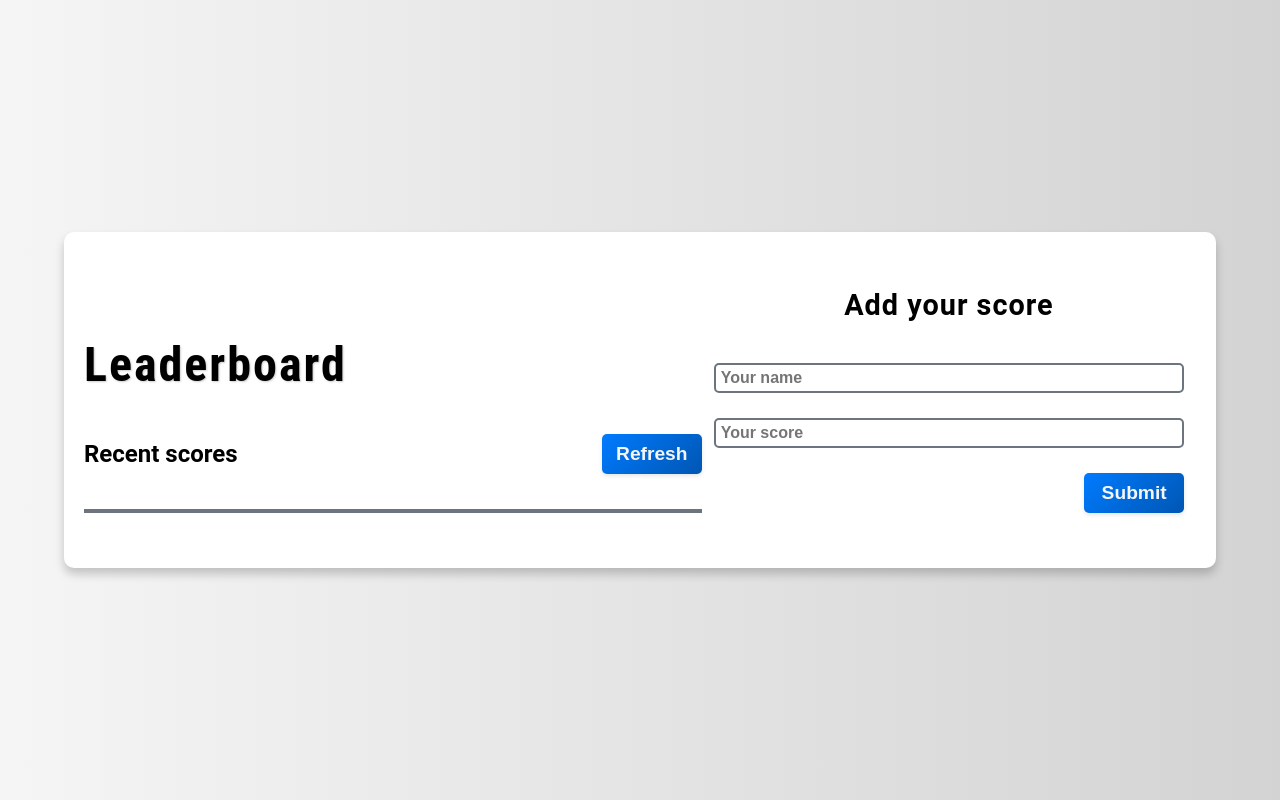
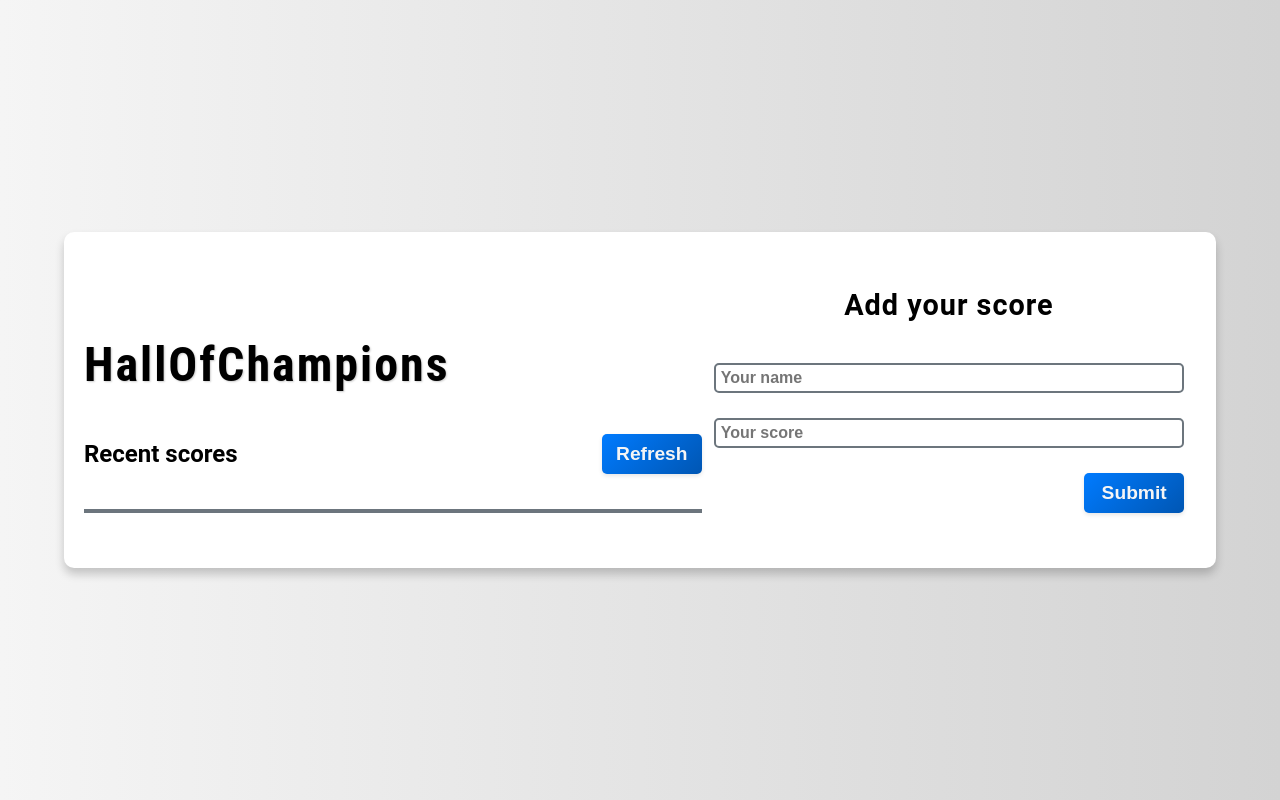
Before and after one commit to Alejandroq12/hallofchampions, a website built with webpack: page src/index.html in a window 1280 px wide. Built offline with nearby package versions, Linux system fonts and the light colour scheme; no server answers.

Commit message:
Update name

```diff
--- a/src/index.html
+++ b/src/index.html
@@ -4,13 +4,13 @@
     <meta charset="UTF-8" />
     <meta http-equiv="X-UA-Compatible" content="IE=edge" />
     <meta name="viewport" content="width=device-width, initial-scale=1.0" />
-    <title>Leaderboard</title>
+    <title>HallOfChampions</title>
   </head>
   <body>
     <main class="leaderboard">
       <section class="leaderboard-scores">
         <div class="leaderboard-header">
-          <h1>Leaderboard</h1>
+          <h1>HallOfChampions</h1>
         </div>
         <div class="title-button">
           <h2>Recent scores</h2>
```
